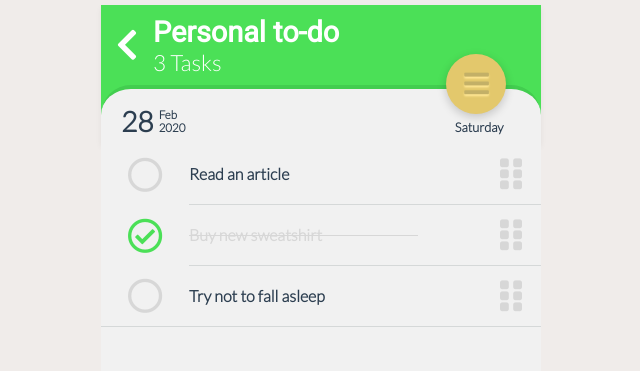
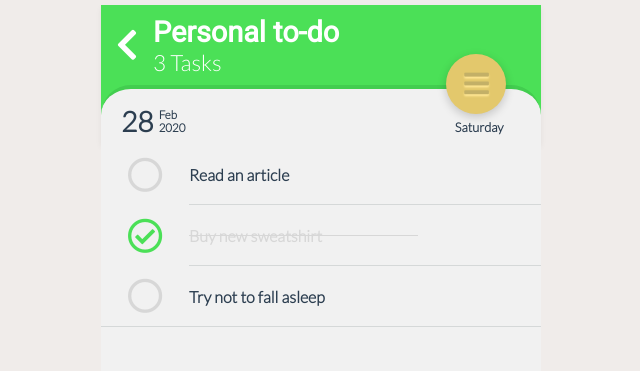
Before and after one commit to weatbix-kid/tasklist, a Vue app: page /#/ in a window 1280 px wide. Shown: the top 371 px of the page, without its empty margins (319-959 px from the left). Built offline with nearby package versions, Linux system fonts and the light colour scheme.

Commit message:
Deleting and basic editing of tasks

```diff
--- a/src/assets/scss/_main.scss
+++ b/src/assets/scss/_main.scss
@@ -17,7 +17,7 @@ body {
   font-family: Lato;
   font-weight: 600;
   text-align: center;
-  color: #2c3e50;
+  color: $tl-default-text;
   height: 100%;
   max-width: 450px;
   max-height: 750px;
@@ -152,6 +152,21 @@ body {
         }
       }
 
+      .remove {
+        @extend .far;
+        display: flex;
+        justify-content: center;
+        align-items: center;
+        height: 60px;
+        width: 20%;
+        font-size: 1.6em;
+        color: $tl-red;
+
+        &:before {
+          content: fa-content($fa-var-trash-alt);
+        }
+      }
+
       .task-info {
         display: flex;
         position: relative;
@@ -162,20 +177,31 @@ body {
         align-items: center;
         border-bottom: 1px solid #d5d8d8;
 
-        .handle {
-          @extend .fas;
-          display: flex;
-          justify-content: center;
-          align-items: center;
-          font-size: 2.2em;
-          color: #d7d7d7;
-          height: 50px;
-          width: 60px;
-          font-size: 2.2em;
+        // .handle {
+        //   @extend .fas;
+        //   display: flex;
+        //   justify-content: center;
+        //   align-items: center;
+        //   font-size: 2.2em;
+        //   color: #d7d7d7;
+        //   height: 50px;
+        //   width: 60px;
+        //   font-size: 2.2em;
 
-          &:before {
-            content: fa-content($fa-var-grip-vertical);
-          }
+        //   &:before {
+        //     content: fa-content($fa-var-grip-vertical);
+        //   }
+        // }
+        input {
+          color: $tl-default-text;
+          font-family: Lato;
+          margin: 0em;
+          padding: 0;
+          border: none;
+          background-color: initial;
+          font-weight: 600;
+          font-size: 1em;
+          -webkit-font-smoothing: antialiased;
         }
         span {
           user-select: none;
@@ -192,7 +218,7 @@ body {
         }
 
         .task-info {
-          span {
+          input, span {
             color: #d7d7d7;
           }
           &:before {
@@ -207,7 +233,7 @@ body {
       }
 
       &.last {
-        .completed {
+        .completed, .remove {
           border-bottom: 1px solid #d5d8d8;
         }
       }
@@ -318,30 +344,31 @@ body {
 
       &.toggle-complete {
         color: #5c95a4; // Mak variable?
-        background-color: #50b6f2; // Mak variable?
+        background-color: $tl-blue;
         &:before {
           content: fa-content($fa-var-clipboard-check);
         }
 
         &.true {
           color: #a45c5c; // Mak variable?
-          background-color: #f25050; // Mak variable?
+          background-color: $tl-red;
           &:before {
             content: fa-content($fa-var-clipboard);
+            // content: fa-content($fa-var-clipboard-list);
           }
         }
       }
 
       &.toggle-delete {
         color: #5c95a4; // Mak variable?
-        background-color: #50b6f2; // Mak variable?
+        background-color: $tl-blue;
         &:before {
           content: fa-content($fa-var-trash);
         }
 
         &.true {
           color: #a45c5c; // Mak variable?
-          background-color: #f25050; // Mak variable?
+          background-color: $tl-red;
         }
       }
     }
--- a/src/assets/scss/_variables.scss
+++ b/src/assets/scss/_variables.scss
@@ -1,7 +1,18 @@
 @import url('https://fonts.googleapis.com/css?family=Lato:300|Roboto&display=swap');
 
+$tl-default-text: #2c3e50;
 $tl-sand: #f0ecea;
 $tl-green: #4be057;
 $tl-dark-green: #41a74a;
 $tl-white: #f1f1f1;
 $tl-grey: #d5d8d8;
+$tl-red: #f25050;
+$tl-blue: #50b6f2;
+
+@function tint($color, $percentage) {
+  @return mix(white, $color, $percentage);
+}
+
+@function shade($color, $percentage) {
+  @return mix(black, $color, $percentage);
+}
--- a/src/views/Tasklist.vue
+++ b/src/views/Tasklist.vue
@@ -30,11 +30,13 @@
       </div>
       <div class="tasklist">
         <div class="task" :class="[{'last' : index + 1 === tasks.length}, task.complete ? 'complete' : '']" v-for="(task, index) in sortedTasks" :key="task.id">
-          <div class="completed" @click="task.complete = !task.complete"></div>
+          <div v-if="!enableRemove" class="completed" @click="task.complete = !task.complete"></div>
+          <div v-else class="remove" @click="removeTask(task.id)"></div>
           <div class="task-info">
-            <span>{{ task.title }}</span>
+            <!-- <span>{{ task.title }}</span> -->
+            <input v-model="task.title" type="text">
             <div style="flex-grow: 1;"></div>
-            <div class="handle"></div>
+            <!-- <div class="handle"></div> -->
           </div>
         </div>
       </div>
@@ -123,6 +125,10 @@ export default {
         order: heighestID,
         complete: false
       })
+    },
+    removeTask (id) {
+      const taskRemoved = this.tasks.slice(0).filter(task => task.id !== (id))
+      this.tasks = taskRemoved
     }
   }
 }
```
